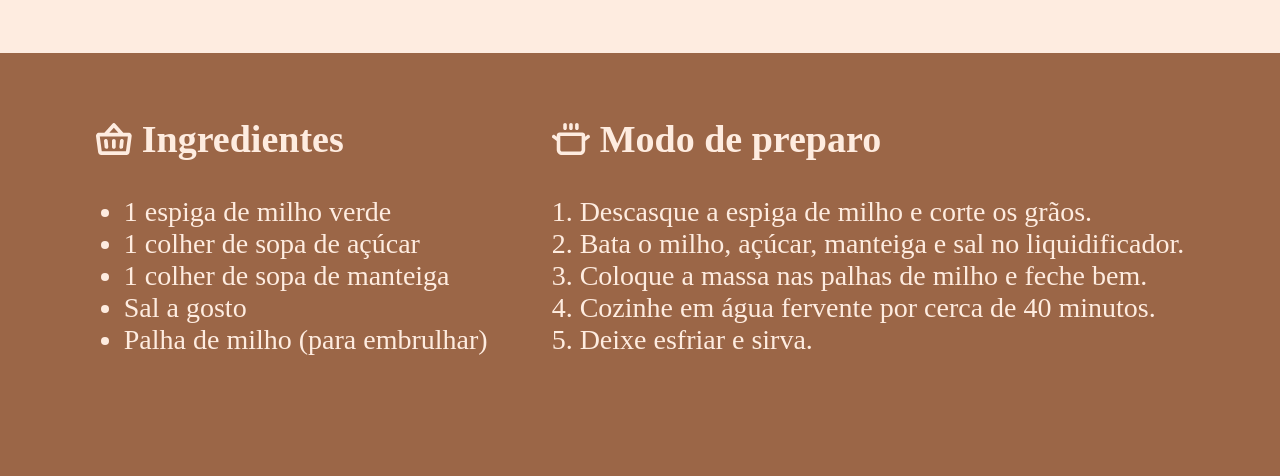
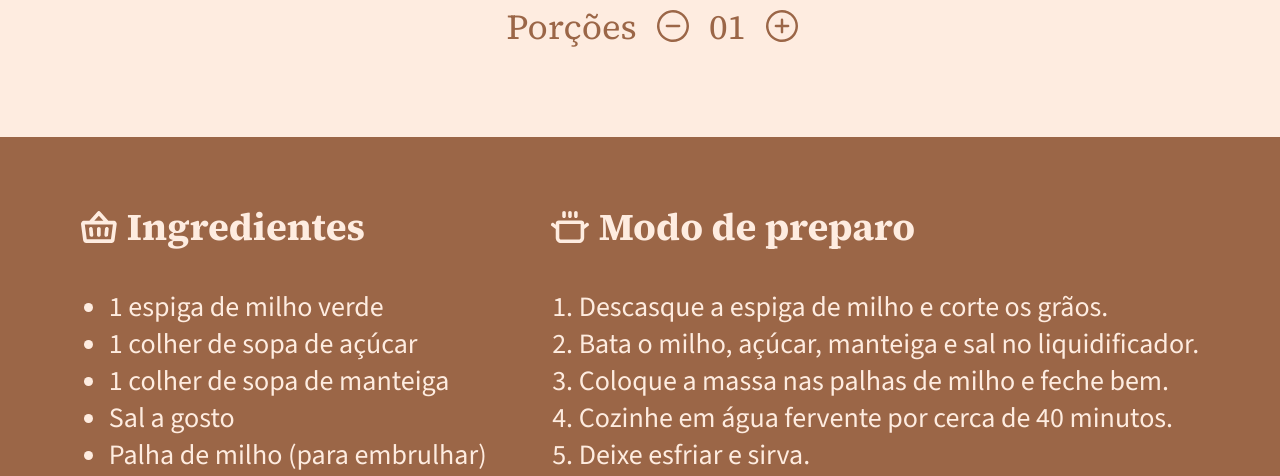
Before and after one commit to ritamitsuhashi/-boraCodar-26, a plain HTML site: page index.html in a window 1280 px wide. Shown: the part 402-878 px from the top of the page. Drawn offline with nearby package versions, Linux system fonts and the light colour scheme.

Commit message:
added font-family

```diff
--- a/style.css
+++ b/style.css
@@ -9,6 +9,7 @@ body {
     height: 100vh;
     background-color: #feece0;
     overflow: hidden;
+    font-family: 'Source Serif 4', serif;
 }
 
 .top {
@@ -71,6 +72,7 @@ ul, ol {
 
 li {
     font-size: 28px;
+    font-family: 'Source Sans 3', sans-serif;
 }
 
 .col1 > div, .col2 > div {
```
